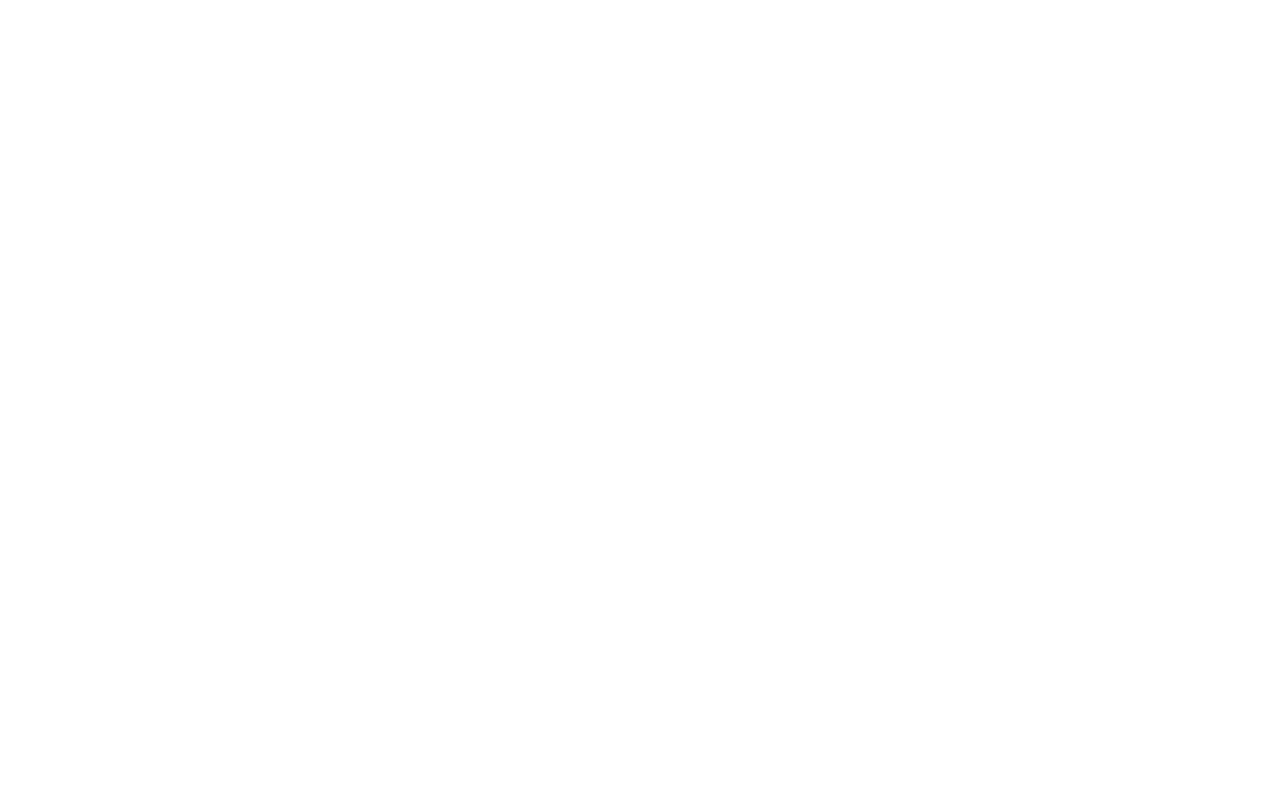
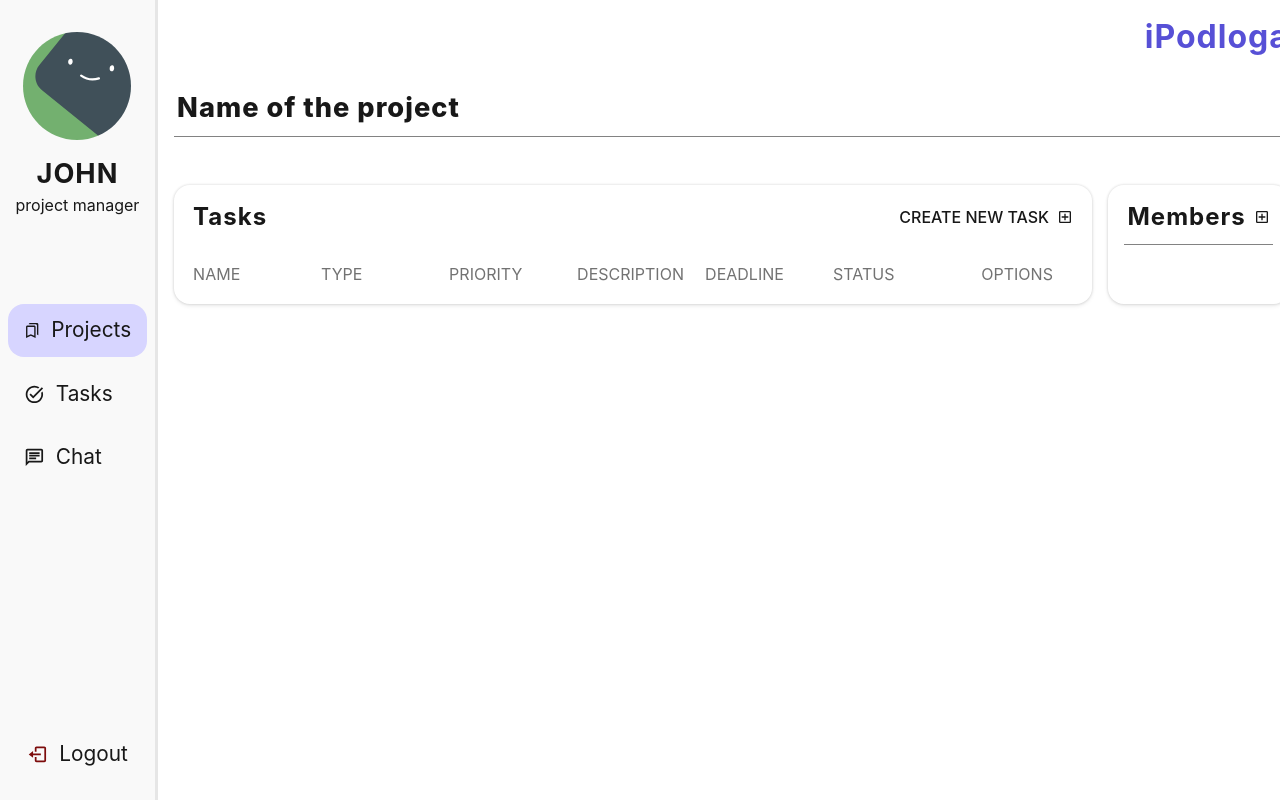
Before and after one commit to vvooki/ipodloga-frontend, a React (Create React App) app: page /tasks in a window 1280 px wide. Before the commit this address had no page. Built offline with nearby package versions, Linux system fonts and the light colour scheme.

Commit message:
small fixes

```diff
--- a/src/App.js
+++ b/src/App.js
@@ -2,6 +2,7 @@
 import Projects from './pages/Projects';
 import SharedLayout from './pages/SharedLayout';
 import Login from './pages/Login';
+import Tasks from './pages/Tasks';
 function App() {
   const admin = true;
   return (
@@ -11,6 +12,7 @@
         <Route path="/" element={<SharedLayout />}>
           <Route index element={<Projects />} />
           <Route path="/home" element={<Projects />} />
+          <Route path="/tasks" element={<Tasks />} />
         </Route>
       </Routes>
     </BrowserRouter>
--- a/src/pages/Projects.jsx
+++ b/src/pages/Projects.jsx
@@ -25,7 +25,7 @@
           CREATE NEW PROJECT <MdOutlineAddBox className="add-icon" />
         </button>
       </div>
-      <div className="projects-container">
+      <div className="container projects-container">
         <div className="table-header table-grid">
           <p>name</p>
           <p>description</p>
--- /dev/null
+++ b/src/pages/Tasks.jsx
@@ -0,0 +1,38 @@
+import { MdOutlineAddBox } from 'react-icons/md';
+import './css/tasks.css';
+const Tasks = () => {
+  return (
+    <section className="tasks-section">
+      <div className="top-container">
+        <h2>Name of the project</h2>
+      </div>
+      <div className="tasks-container container">
+        <div className="top-container">
+          <h3>Tasks</h3>
+          <button>
+            CREATE NEW TASK <MdOutlineAddBox className="add-icon" />
+          </button>
+        </div>
+        <div className="table-header table-grid">
+          <p>name</p>
+          <p>type</p>
+          <p>Priority</p>
+          <p>description</p>
+          <p>deadline</p>
+          <p>status</p>
+          <p>options</p>
+        </div>
+      </div>
+      <div className="members-container container">
+        <div className="top-container">
+          <h3>Members</h3>
+          <button>
+            <MdOutlineAddBox className="add-icon" />
+          </button>
+        </div>
+      </div>
+    </section>
+  );
+};
+
+export default Tasks;
--- a/src/pages/css/projects.css
+++ b/src/pages/css/projects.css
@@ -30,11 +30,14 @@
   margin-left: 0.5rem;
 }
 
-.projects-container {
+.container {
   margin-top: 2rem;
   padding: 1rem;
   box-shadow: var(--box-shadow);
   border-radius: 1rem;
+}
+
+.projects-container {
   min-height: 50vh;
   max-width: 50vw;
   display: flex;
--- /dev/null
+++ b/src/pages/css/tasks.css
@@ -0,0 +1,24 @@
+.tasks-section {
+  display: grid;
+  grid-template-areas:
+    'a a a a a a'
+    'b b b b c c';
+  gap: 1rem;
+}
+
+.tasks-section .top-container {
+  grid-area: a;
+}
+
+.tasks-container {
+  grid-area: b;
+}
+
+.members-container {
+  grid-area: c;
+}
+
+.tasks-container .top-container {
+  border: none;
+  margin-bottom: 1rem;
+}
```
